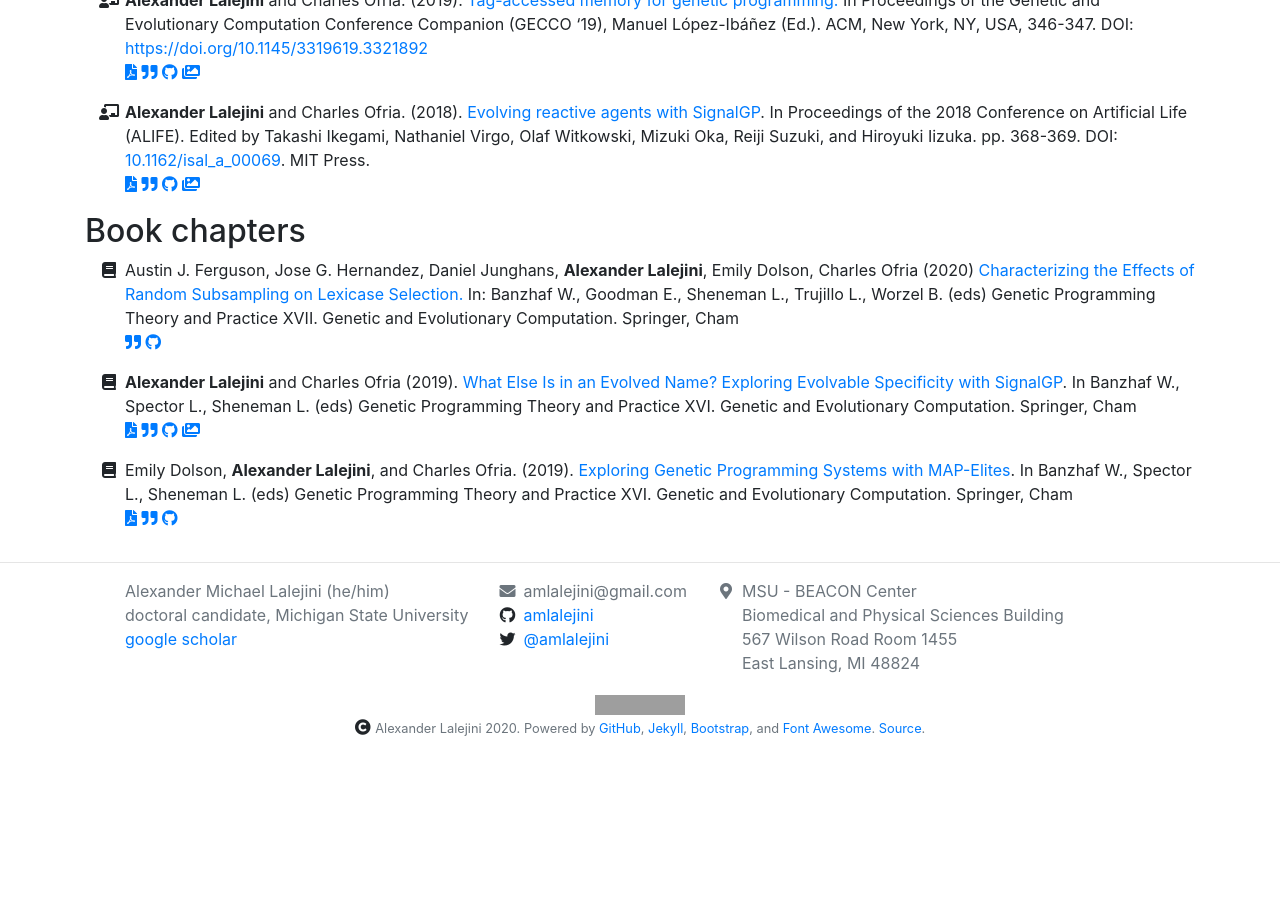
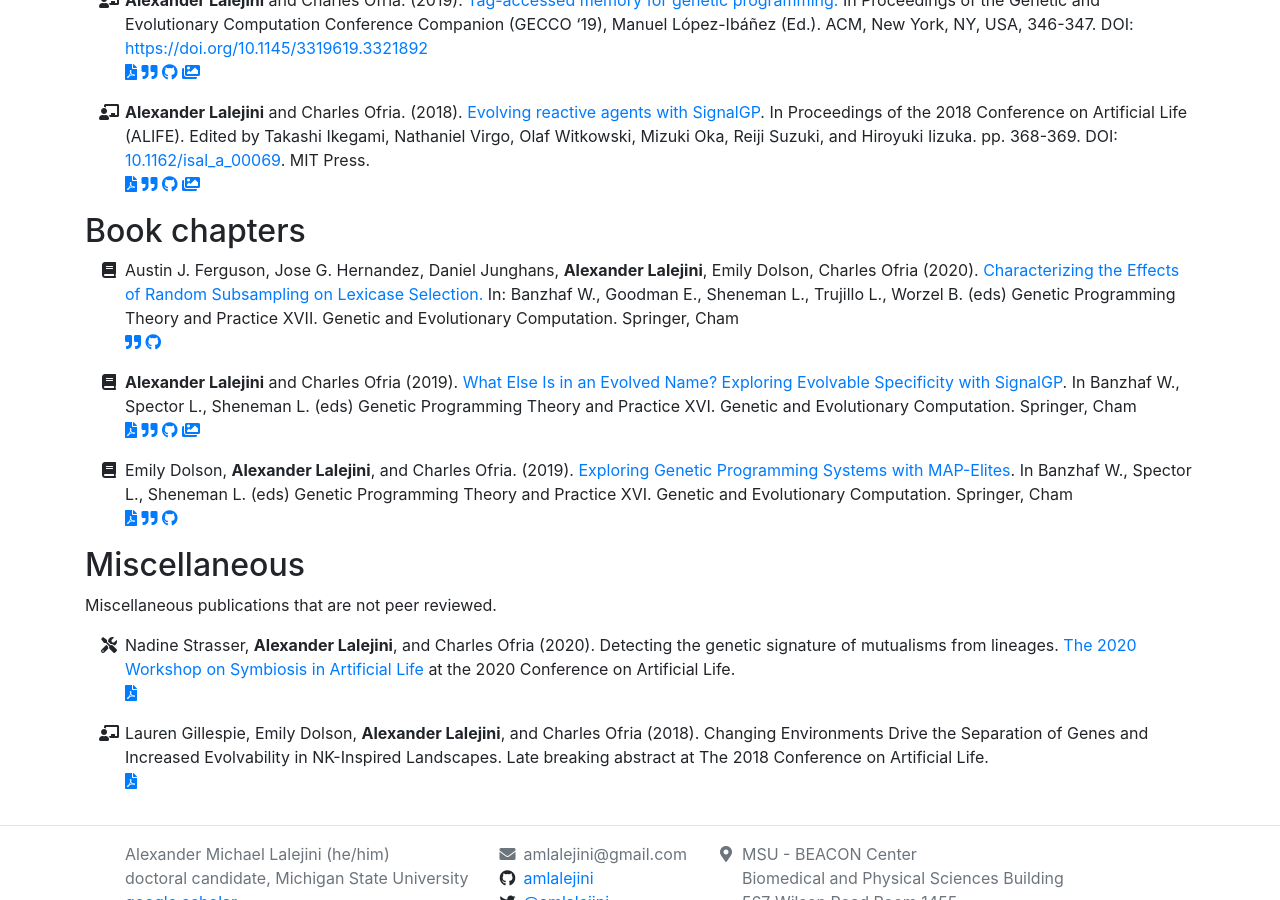
Before and after one commit to amlalejini/amlalejini.github.io, a Jekyll site: the page built from _pages/publications.md, in a window 1280 px wide and 900 px high, scrolled down 2044 px. Built offline with Jekyll 4.4.1, drawn with Linux system fonts in a browser that asks for light colours; nearby versions of some CDN libraries; before the commit the page ends 2783 px from its top, so only the background shows below that; grey boxes are pictures that could not be loaded.

Commit message:
add misc non-peer-reviewed publications

```diff
--- a/_data/publications.yml
+++ b/_data/publications.yml
@@ -13,12 +13,49 @@ publication_types:
       to be published elsewhere.
   - type_id: book-chapter
     pretty: Book chapters
+  - type_id: misc
+    pretty: Miscellaneous
+    overview: |
+      Miscellaneous publications that are not peer reviewed.
 
+################################
 # Listing of publications
+################################
+# Valid fields
+# - citation
+# - year
+# - venue
+# - type
+# - badges
+# - presentation_link
+# - link
+# - pdf
+# - bibtex_id
+# - bibtex
+
 publications:
 
   - citation: |
-        Austin J. Ferguson, Jose G. Hernandez, Daniel Junghans, Alexander Lalejini, Emily Dolson, Charles Ofria (2020)
+      Nadine Strasser, Alexander Lalejini, and Charles Ofria (2020).
+      Detecting the genetic signature of mutualisms from lineages.
+      [The 2020 Workshop on Symbiosis in Artificial Life](https://anyaevostinar.github.io/sal-workshop/) at the 2020 Conference on Artificial Life.
+    year: 2020
+    venue: workshop
+    type: misc
+    pdf: /pubs/strasser-2020-alife-2020-sal-workshop.pdf
+
+  - citation: |
+      Lauren Gillespie, Emily Dolson, Alexander Lalejini, and Charles Ofria (2018).
+      Changing Environments Drive the Separation of Genes and Increased Evolvability in NK-Inspired Landscapes.
+      Late breaking abstract at The 2018 Conference on Artificial Life.
+    year: 2018
+    venue: conference
+    type: misc
+    github_respository_link: https://github.com/leg2015/Aagos
+    pdf: /pubs/gillespie-2018-changing-environments-drive-gene-separation.pdf
+
+  - citation: |
+        Austin J. Ferguson, Jose G. Hernandez, Daniel Junghans, Alexander Lalejini, Emily Dolson, Charles Ofria (2020).
         [Characterizing the Effects of Random Subsampling on Lexicase Selection.](https://link.springer.com/chapter/10.1007/978-3-030-39958-0_1)
         In: Banzhaf W., Goodman E., Sheneman L., Trujillo L., Worzel B. (eds)
         Genetic Programming Theory and Practice XVII. Genetic and Evolutionary Computation.
```
Also changed, not shown: 2 other files.
